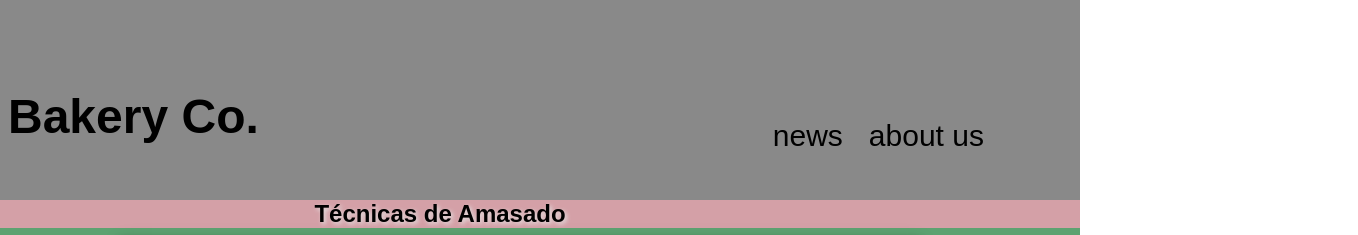
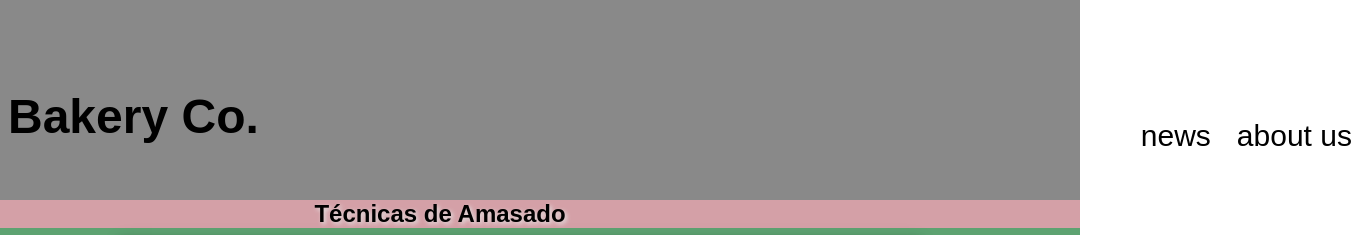
Before and after one commit to PiaGrasset/Aplicando_Sass-Pia_Grasset, a plain HTML site: page index.html in a window 1280 px wide. Shown: the top 235 px of the page, 1358 px wide, since content can reach past the window. Drawn offline with Linux system fonts and the light colour scheme; grey boxes are pictures that could not be loaded.

Commit message:
ordené el nav en el header

```diff
--- a/CSS/style.css
+++ b/CSS/style.css
@@ -27,7 +27,7 @@
   .header nav {
     position: relative;
     top: 2.5vh;
-    left: 60vh;
+    left: 106vh;
     list-style-type: none;
     padding: 10px;
     margin: 0 10px;
--- a/scss/header-footer/_header.scss
+++ b/scss/header-footer/_header.scss
@@ -24,7 +24,7 @@
         nav {
             position: relative;
             top: 2.5vh;
-            left: 60vh;
+            left: 106vh;
             list-style-type: none;
             padding: 10px;
             margin: 0 10px;
```
